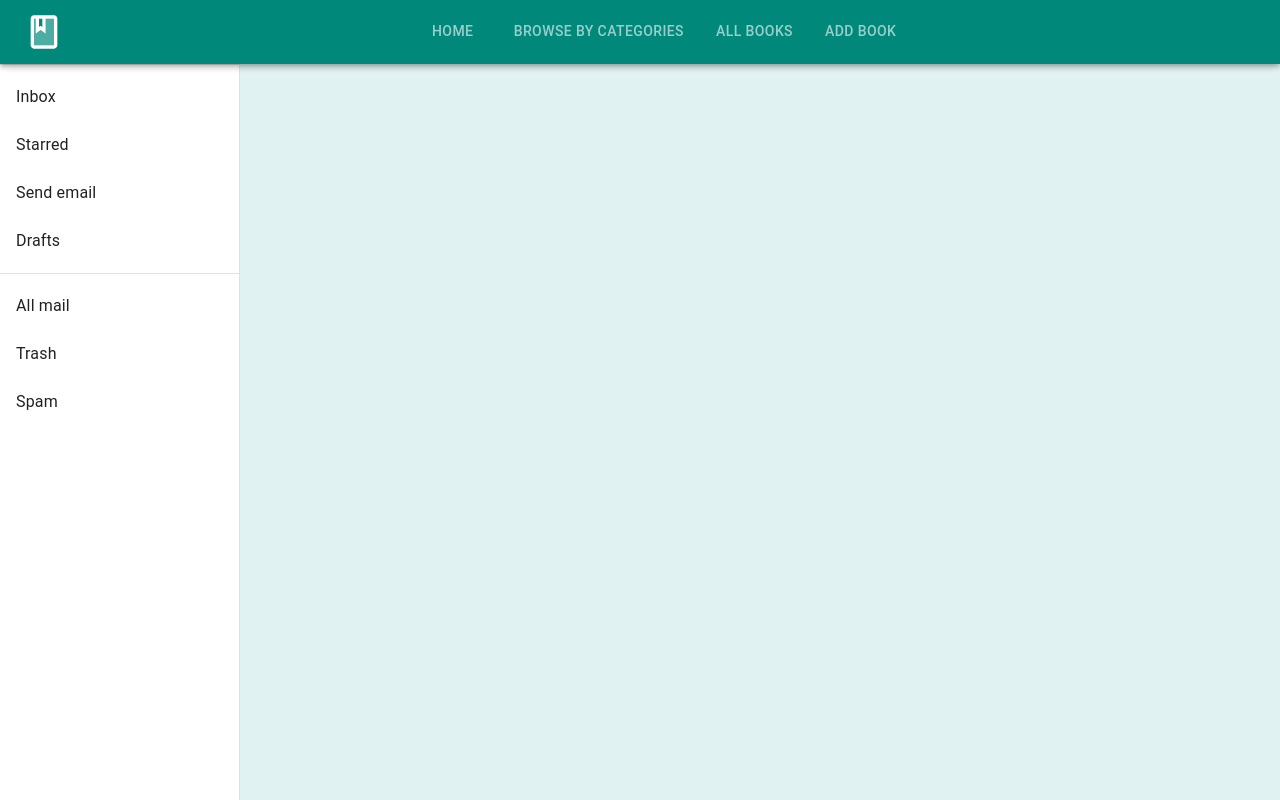
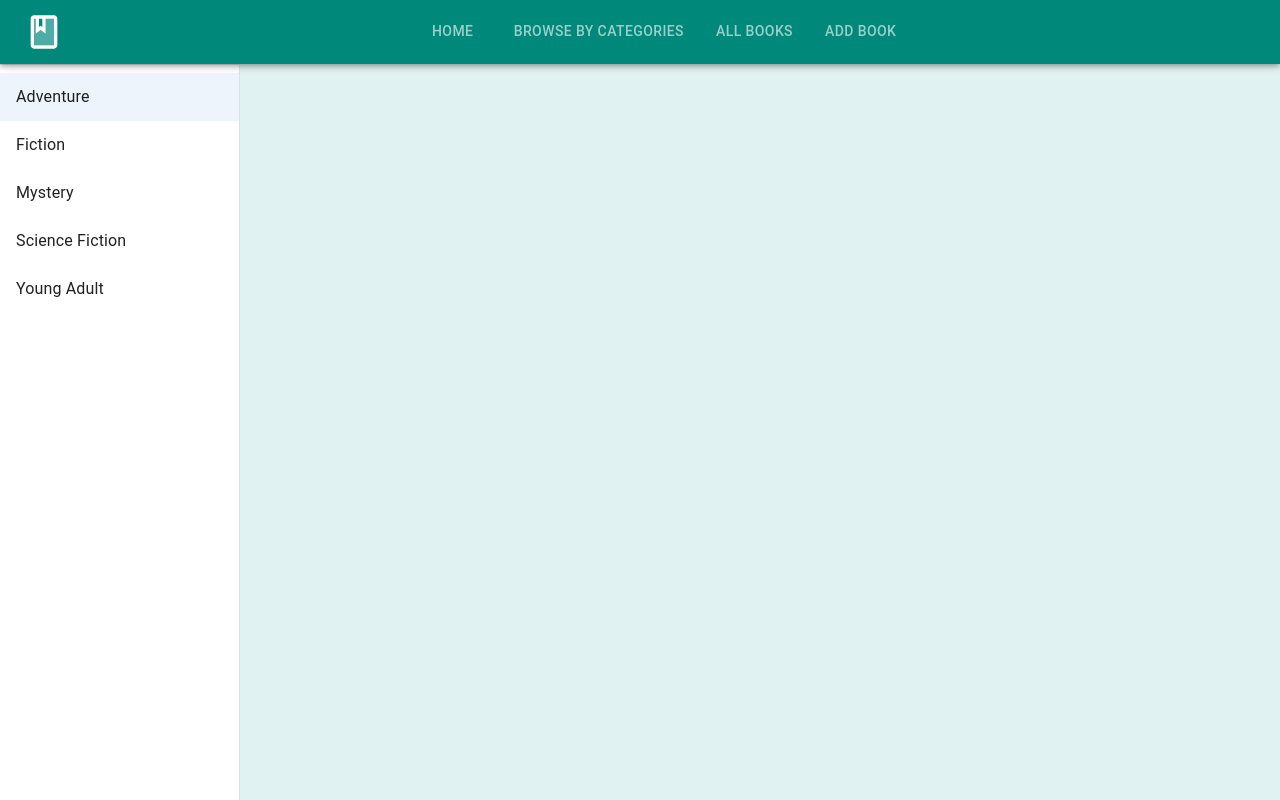
Before and after one commit to sadpotat/bookstore-next.js, a Next.js app in the folder bookstore3/: page /category in a window 1280 px wide. Built offline with nearby package versions, Linux system fonts and the light colour scheme.

Commit message:
added drawer, separated sorting functions

```diff
--- a/bookstore3/pages/category/index.js
+++ b/bookstore3/pages/category/index.js
@@ -1,4 +1,5 @@
 import { getBookFromId } from "@/api-helpers/frontend/utils";
+import BookList from "@/components/BookList";
 import {
     Divider,
     Drawer,
@@ -10,12 +11,24 @@ import {
     Toolbar,
 } from "@mui/material";
 import { useRouter } from "next/router";
-import React, { useEffect } from "react";
+import React, { useEffect, useState } from "react";
 
-function Categories() {
+function Categories({ books }) {
     const router = useRouter();
     const id = router.query.id;
     const drawerWidth = 240;
+    const category = [
+        "Adventure",
+        "Fiction",
+        "Mystery",
+        "Science Fiction",
+        "Young Adult",
+    ];
+    const [selectedIndex, setSelectedIndex] = useState(0);
+
+    const handleListItemClick = (event, index) => {
+        setSelectedIndex(index);
+    };
     return (
         <div
             style={{
@@ -42,27 +55,21 @@ function Categories() {
                 <Toolbar />
                 <Divider />
                 <List>
-                    {["Inbox", "Starred", "Send email", "Drafts"].map(
-                        (text, index) => (
-                            <ListItem key={text} disablePadding>
-                                <ListItemButton>
-                                    <ListItemText primary={text} />
-                                </ListItemButton>
-                            </ListItem>
-                        )
-                    )}
-                </List>
-                <Divider />
-                <List>
-                    {["All mail", "Trash", "Spam"].map((text, index) => (
+                    {category.map((text, index) => (
                         <ListItem key={text} disablePadding>
-                            <ListItemButton>
+                            <ListItemButton
+                                selected={selectedIndex === index}
+                                onClick={(event) =>
+                                    handleListItemClick(event, index)
+                                }
+                            >
                                 <ListItemText primary={text} />
                             </ListItemButton>
                         </ListItem>
                     ))}
                 </List>
             </Drawer>
+            {/* <BookList data={sortByName(books)} /> */}
         </div>
     );
 }
```
Also changed, not shown: bookstore3/api-helpers/frontend/sortingFunctions.js (added, +9 -0 lines), bookstore3/pages/books/index.js (+9 -8 lines).
